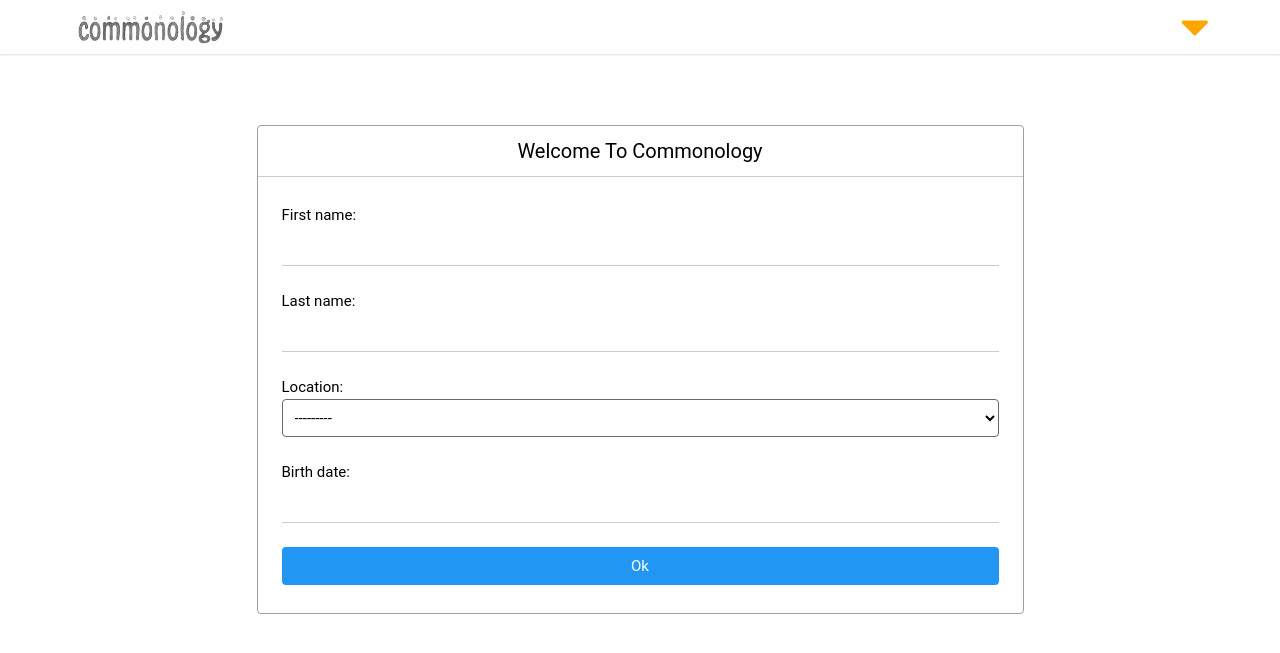
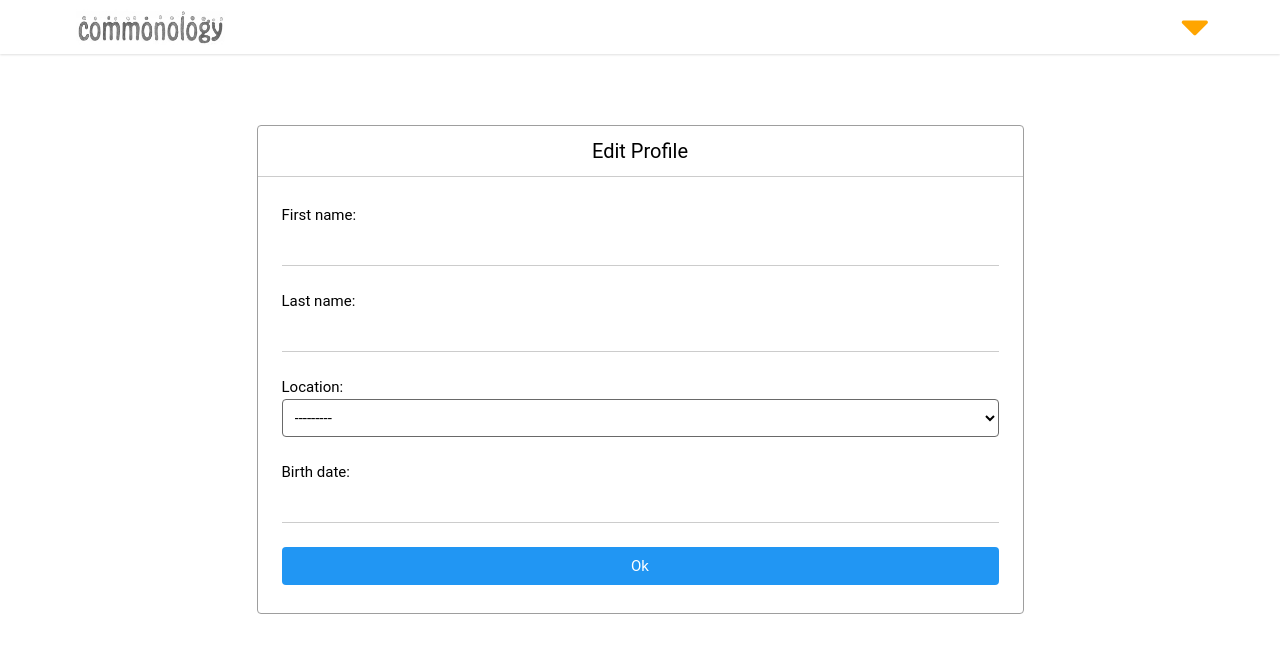
Before and after one commit to quizitive/commonology, a Django app: page /profile/ in a window 1280 px wide. Shown: the top 653 px of the page. Run offline with Django 3.2, Linux system fonts and the light colour scheme; the visitor is signed in with stand-in values (Sample User, id 1); parts of the project's set-up code (start-up, migrations or seed data) failed here and were passed over; some libraries are stand-ins or nearby versions.

Commit message:
wip: simplifying templates for form views

```diff
--- a/users/templates/users/base.html
+++ b/users/templates/users/base.html
@@ -21,7 +21,7 @@
 
     {# --- Simple card-on-screen view with default card --- #}
     {% block card %}
-    {% include 'users/cards/base_users_card.html' with header=header|default:"Welcome to Commonology" button_label="Ok"%}
+    {% include card_template %}
     {% endblock %}
 
   </div>
--- a/users/views.py
+++ b/users/views.py
@@ -31,7 +31,7 @@ class UserCardFormView(FormMixin, View):
     form_class = None
     header = "Welcome To Commonology"
     button_label = "Ok"
-    card_template = 'users/cards/invite_card.html'
+    card_template = 'users/cards/base_users_card.html'
     page_template = 'users/base.html'
 
     def get(self, request, *args, **kwargs):
@@ -57,6 +57,7 @@ class UserCardFormView(FormMixin, View):
 class ProfileView(LoginRequiredMixin, UserCardFormView):
 
     form_class = PlayerProfileForm
+    header = "Edit Profile"
 
     # def get(self, request, *args, **kwargs):
     #     form = self._form(request)
@@ -72,6 +73,7 @@ class ProfileView(LoginRequiredMixin, UserCardFormView):
         return render(request, "users/base.html", {"form": form})
 
     def _form(self, request):
+        # todo: override get_form to contextually add instance
         email = request.user.email
         cu = User.objects.get(email=email)
         form = PlayerProfileForm(instance=cu, data=request.POST or None)
```
